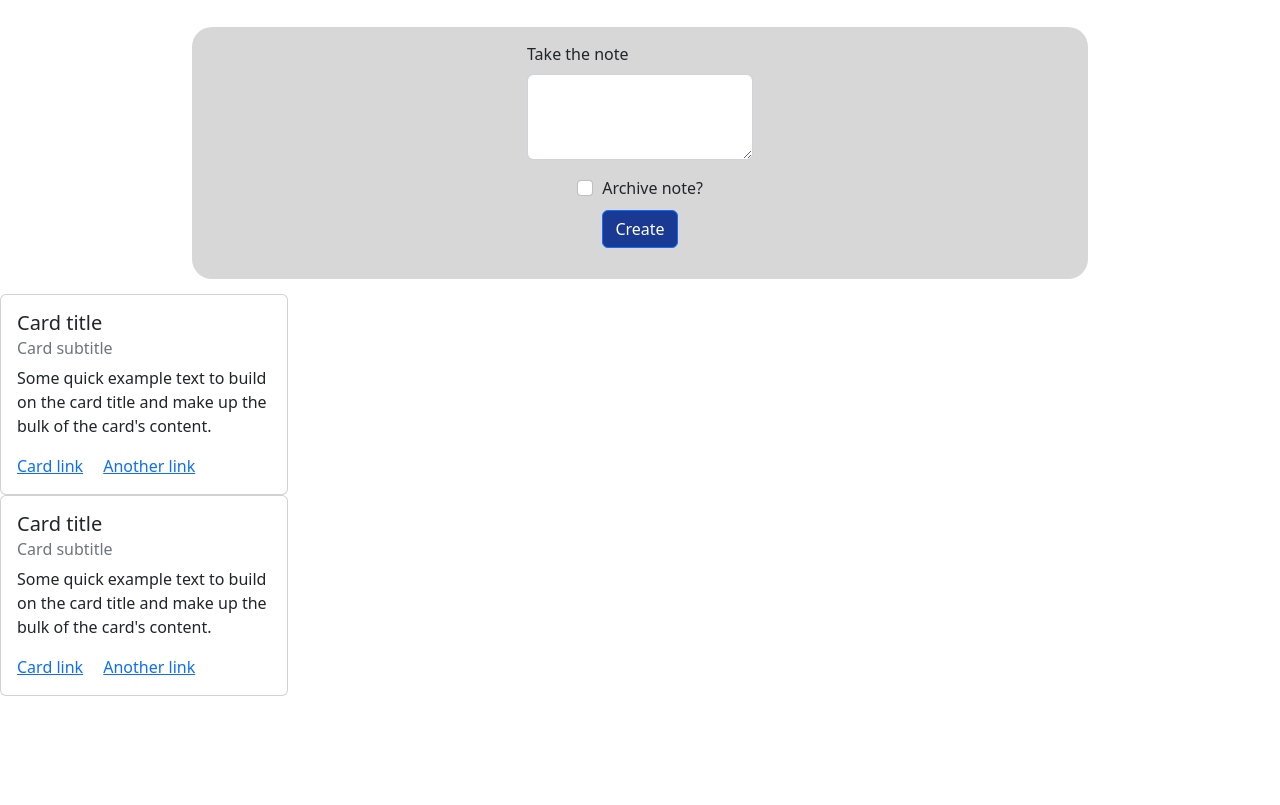
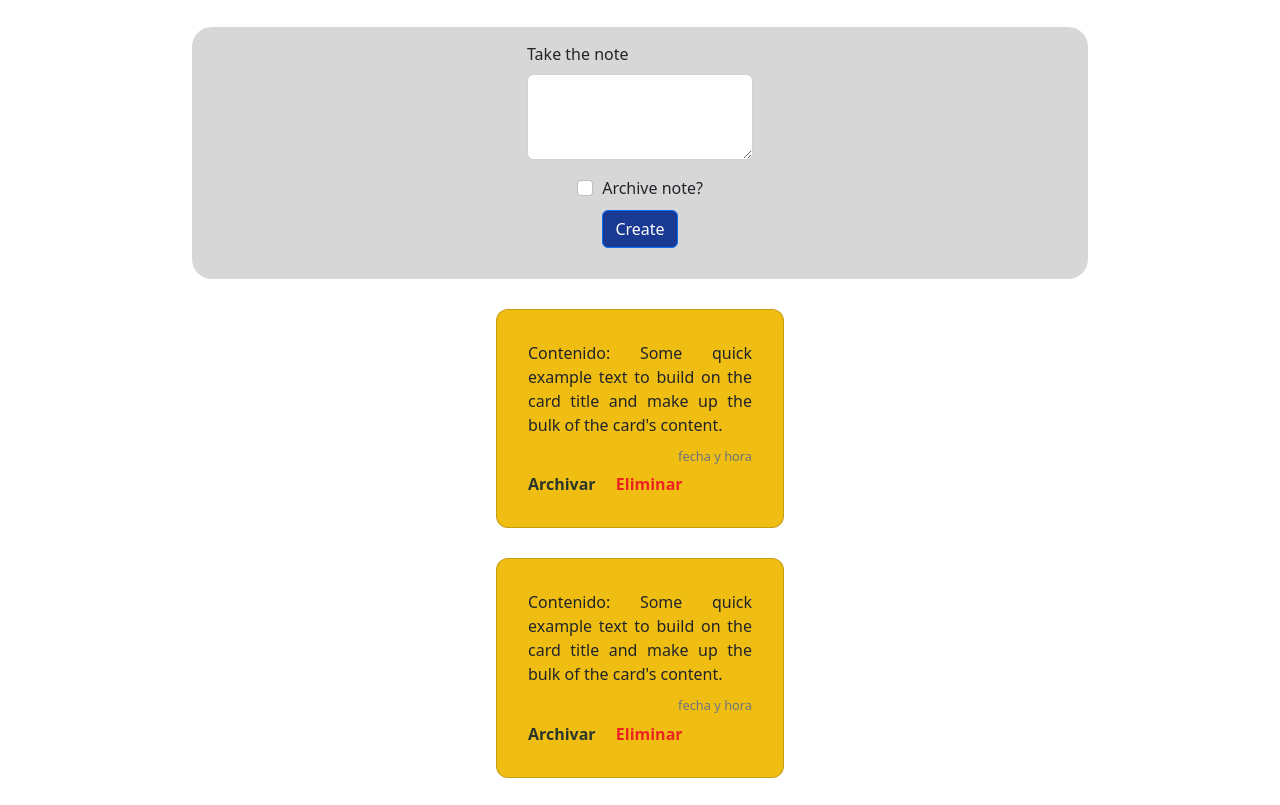
Before and after one commit to tineojf/backend, a website: page index.html in a window 1280 px wide. Shown: the part 114-919 px from the top of the page. Before the commit the page ends 810 px from the top, so only its background shows below. Drawn offline with nearby package versions, Linux system fonts and the light colour scheme.

Commit message:
Update CSS and HTML for note cards

```diff
--- a/frontend/css/style.css
+++ b/frontend/css/style.css
@@ -1,3 +1,6 @@
+:root {
+  --primary-color: #f0bd13;
+}
 * {
   margin: 0;
   padding: 0;
@@ -45,7 +48,7 @@ section.create-note {
   margin: 15px auto;
   padding: 15px;
 
-  background-color: rgb(215, 215, 215);
+  background-color: #d7d7d7;
   border-radius: 20px;
 }
 
@@ -65,3 +68,53 @@ section.create-note > div:nth-child(2) > div > label {
 section.create-note > div:nth-child(2) > button {
   margin-top: 10px;
 }
+
+section.list-notes {
+  display: flex;
+  flex-direction: column;
+  flex-wrap: wrap;
+  justify-content: center;
+  align-items: center;
+  align-content: stretch;
+
+  margin: 15px;
+}
+
+section.list-notes > div {
+  display: flex;
+  flex-direction: column;
+  flex-wrap: nowrap;
+  justify-content: center;
+  align-items: center;
+  align-content: stretch;
+
+  width: 70vw;
+  margin: 15px auto;
+  padding: 15px;
+
+  background-color: var(--primary-color);
+  border-radius: 12px;
+}
+
+section.list-notes > div > div > p {
+  text-align: justify;
+}
+
+section.list-notes > div > div > a {
+  text-decoration: none;
+  font-weight: bold;
+}
+
+section.list-notes > div > div > a.btn-archive {
+  color: #29362c;
+}
+
+section.list-notes > div > div > a.btn-delete {
+  color: #ec2323;
+}
+
+section.list-notes > div > div > h6 {
+  font-size: 0.8rem;
+  text-align: right;
+  text-transform: lowercase;
+}
--- a/index.html
+++ b/index.html
@@ -59,27 +59,37 @@
     <section class="list-notes">
       <div class="card" style="width: 18rem">
         <div class="card-body">
-          <h5 class="card-title">Card title</h5>
-          <h6 class="card-subtitle mb-2 text-muted">Card subtitle</h6>
           <p class="card-text">
-            Some quick example text to build on the card title and make up the
-            bulk of the card's content.
+            Contenido: Some quick example text to build on the card title and
+            make up the bulk of the card's content.
           </p>
-          <a href="#" class="card-link">Card link</a>
-          <a href="#" class="card-link">Another link</a>
+          <h6 class="card-subtitle mb-2 text-muted">Fecha y Hora</h6>
+          <a href="#" class="card-link btn-archive">Archivar</a>
+          <a href="#" class="card-link btn-delete">Eliminar</a>
         </div>
       </div>
 
       <div class="card" style="width: 18rem">
         <div class="card-body">
-          <h5 class="card-title">Card title</h5>
-          <h6 class="card-subtitle mb-2 text-muted">Card subtitle</h6>
           <p class="card-text">
-            Some quick example text to build on the card title and make up the
-            bulk of the card's content.
+            Contenido: Some quick example text to build on the card title and
+            make up the bulk of the card's content.
           </p>
-          <a href="#" class="card-link">Card link</a>
-          <a href="#" class="card-link">Another link</a>
+          <h6 class="card-subtitle mb-2 text-muted">Fecha y Hora</h6>
+          <a href="#" class="card-link btn-archive">Archivar</a>
+          <a href="#" class="card-link btn-delete">Eliminar</a>
+        </div>
+      </div>
+
+      <div class="card" style="width: 18rem">
+        <div class="card-body">
+          <p class="card-text">
+            Contenido: Some quick example text to build on the card title and
+            make up the bulk of the card's content.
+          </p>
+          <h6 class="card-subtitle mb-2 text-muted">Fecha y Hora</h6>
+          <a href="#" class="card-link btn-archive">Archivar</a>
+          <a href="#" class="card-link btn-delete">Eliminar</a>
         </div>
       </div>
     </section>
```
